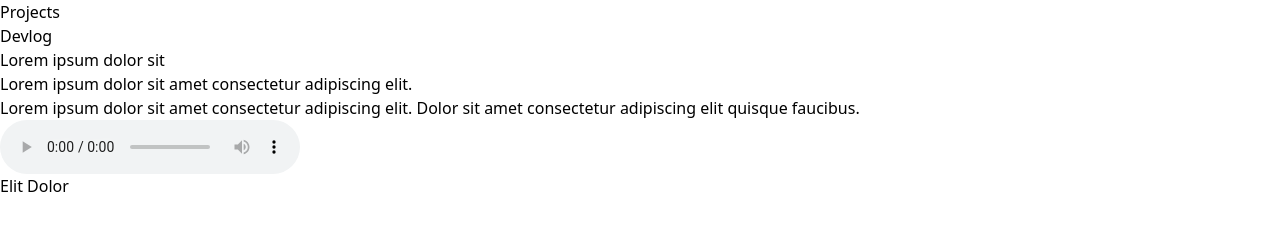
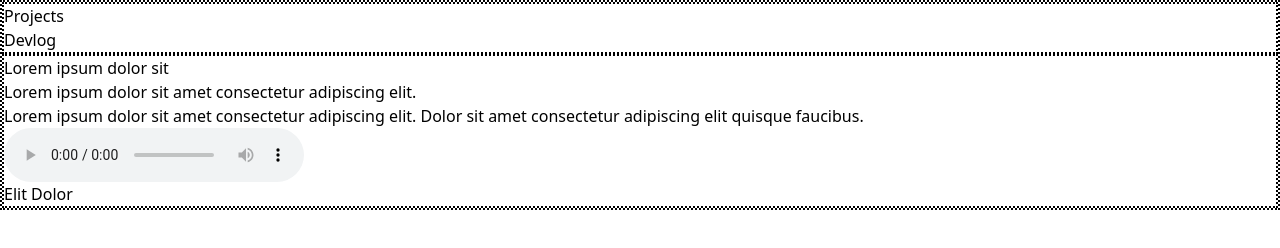
Before and after one commit to airvans/portfolio, a plain HTML site: page src/index.html in a window 1280 px wide. Drawn offline with nearby package versions, Linux system fonts and the light colour scheme.

Commit message:
bordering

```diff
--- a/src/index.html
+++ b/src/index.html
@@ -6,14 +6,14 @@
     <script src="https://cdn.jsdelivr.net/npm/@tailwindcss/browser@4"></script>
     <title>Document</title>
 </head>
-<body>
-<nav>
+<body class=" border-2 border-dotted">
+<nav class=" border-2 border-dotted ">
 <ul>
     <li><a href="projlog.html">Projects</a></li>
     <li><a href="devlog.html">Devlog</a></li>
 </ul>
 </nav>
-<div>
+<div class="border-2 border-dotted ">
 <p>Lorem ipsum dolor sit</p>
 <p>Lorem ipsum dolor sit amet consectetur adipiscing elit.</p>
 <p>Lorem ipsum dolor sit amet consectetur adipiscing elit. Dolor sit amet consectetur adipiscing elit quisque faucibus.</p>
```
